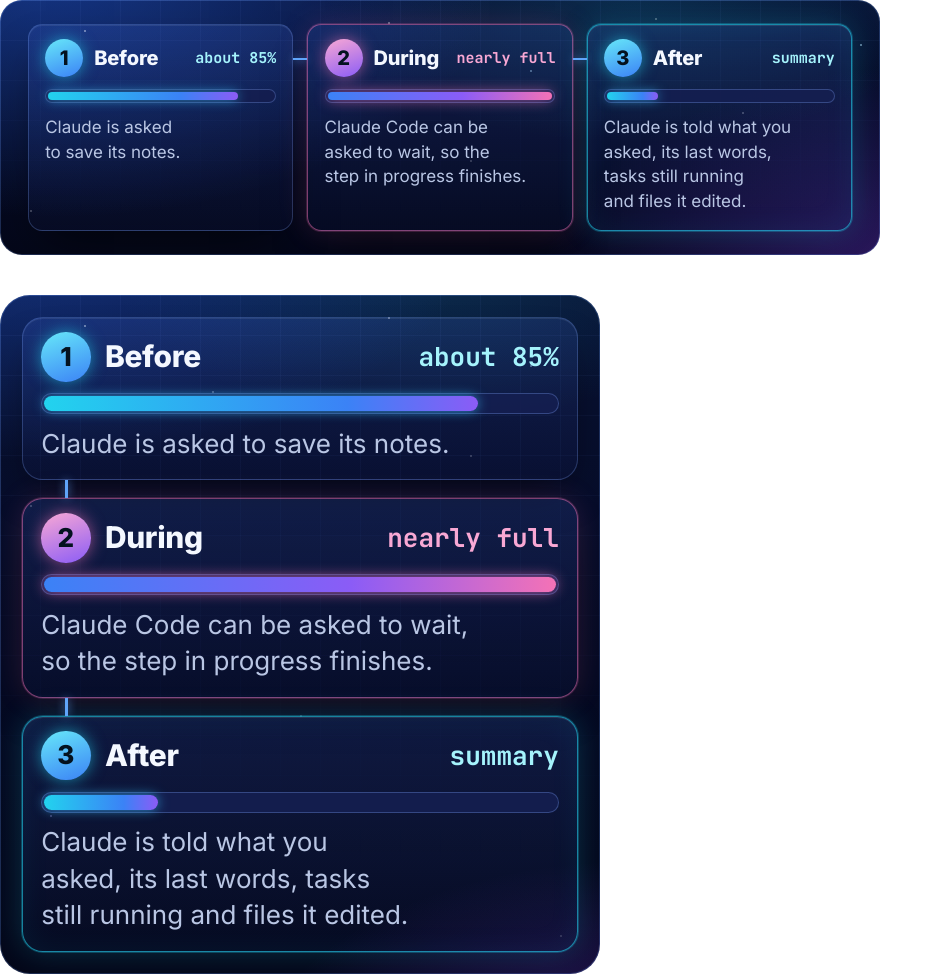
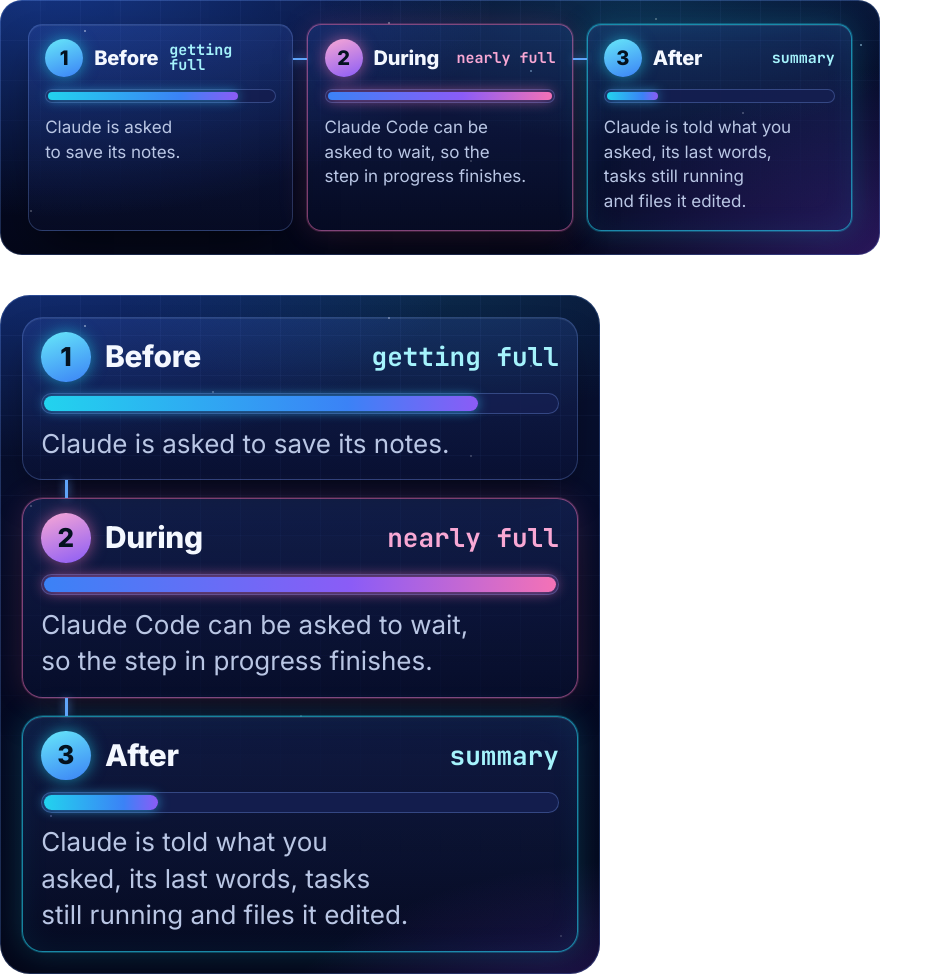
Before and after one commit to zdraveski/project-memory, a plain HTML site: page docs/art/long-conversations.html in a window 1280 px wide. Shown: the whole page, without its empty margins (0-943 px from the left). Drawn offline with Linux system fonts and the light colour scheme.

Commit message:
Docs: compaction save point no longer shown as 85%
Co-Authored-By: Claude Opus 5.5 <noreply@anthropic.com>
Signed-off-by: zdraveski <kirezdraveskipp@gmail.com>

```diff
--- a/docs/art/long-conversations.html
+++ b/docs/art/long-conversations.html
@@ -41,7 +41,7 @@
   <i class="stars"></i>
   <div class="steps">
     <div class="glass step">
-      <p class="top"><span class="num">1</span><b>Before</b><span class="at">about 85%</span></p>
+      <p class="top"><span class="num">1</span><b>Before</b><span class="at">getting full</span></p>
       <div class="track"><b style="--w: calc(85% - 6px)"></b></div>
       <p class="say">Claude is asked to save its notes.</p>
     </div>
@@ -62,7 +62,7 @@
   <i class="stars"></i>
   <div class="steps">
     <div class="glass step">
-      <p class="top"><span class="num">1</span><b>Before</b><span class="at">about 85%</span></p>
+      <p class="top"><span class="num">1</span><b>Before</b><span class="at">getting full</span></p>
       <div class="track"><b style="--w: calc(85% - 6px)"></b></div>
       <p class="say">Claude is asked to save its notes.</p>
     </div>
```
Also changed, not shown: docs/long-conversations-narrow.webp, docs/long-conversations.webp, 1 other file.
